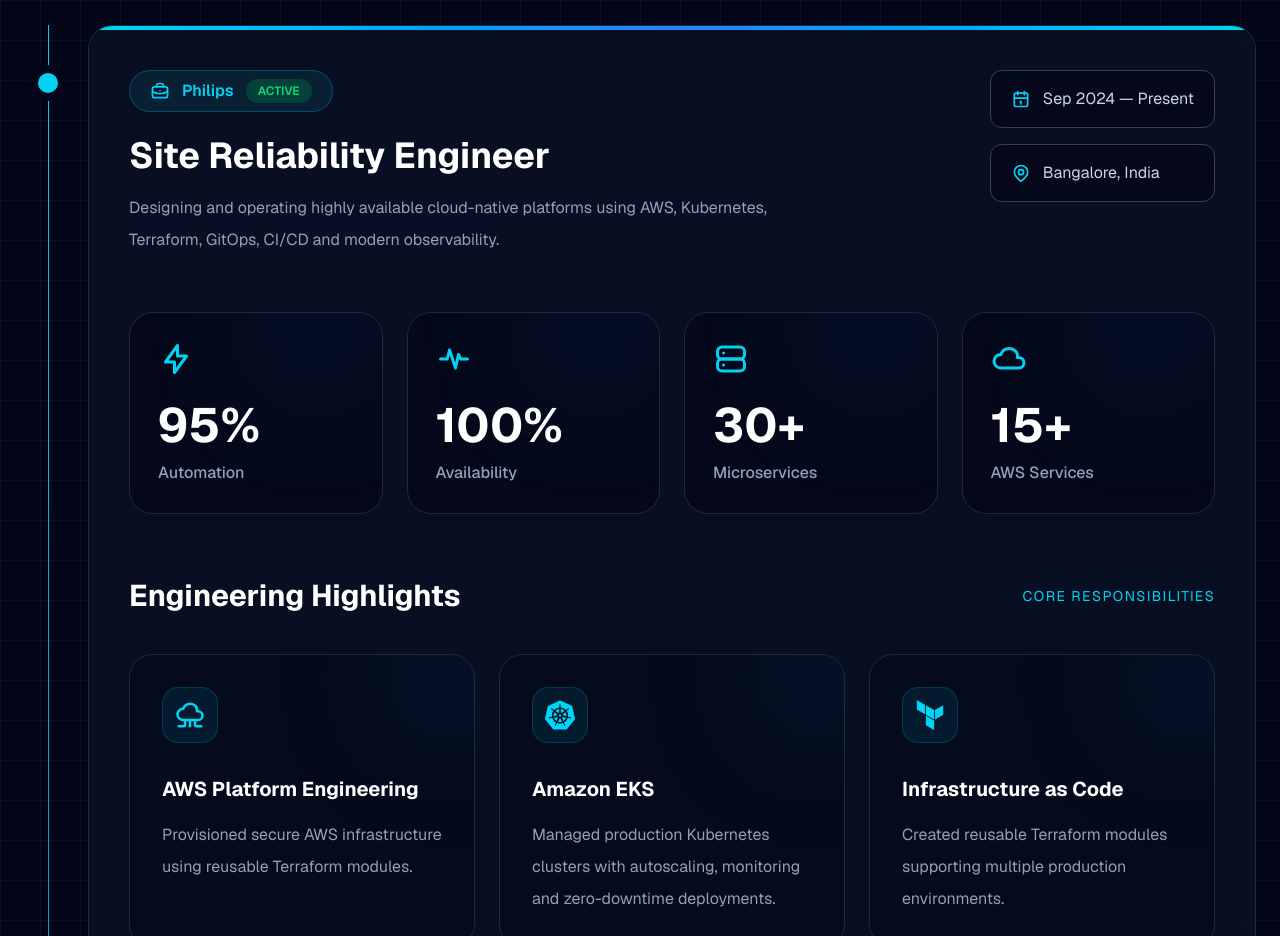
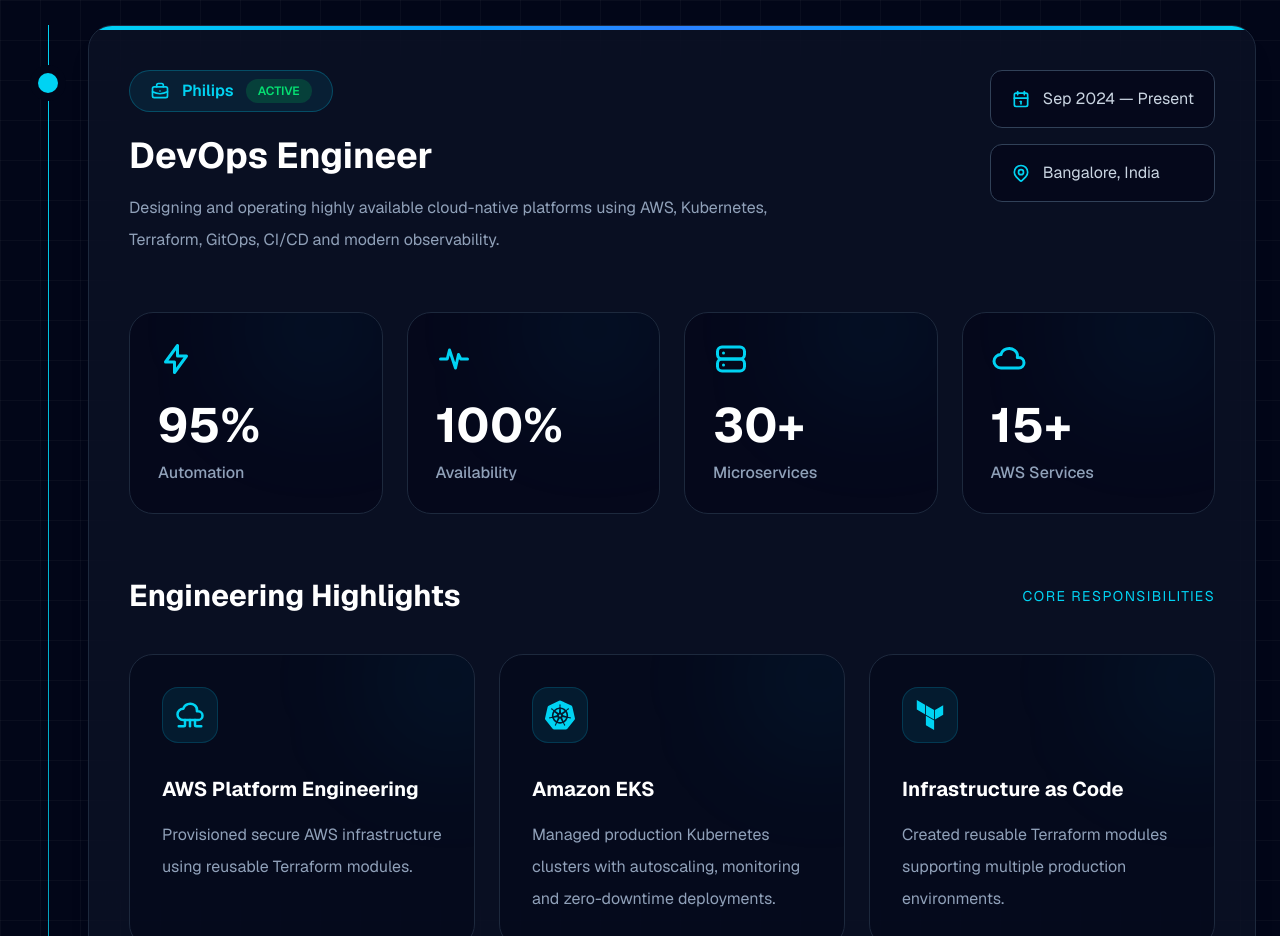
Before and after one commit to soumithrajkovuri/portfolio, a Next.js app: page / in a window 1280 px wide. Shown: the part 4440-5376 px from the top of the page. Built offline with nearby package versions, Linux system fonts and the light colour scheme.

Commit message:
Update experienceData.ts

```diff
--- a/components/experience/experienceData.ts
+++ b/components/experience/experienceData.ts
@@ -29,7 +29,7 @@
     {
       company: "Philips",
 
-      role: "Site Reliability Engineer",
+      role: "DevOps Engineer",
 
       period: "Sep 2024 — Present",
 
```
